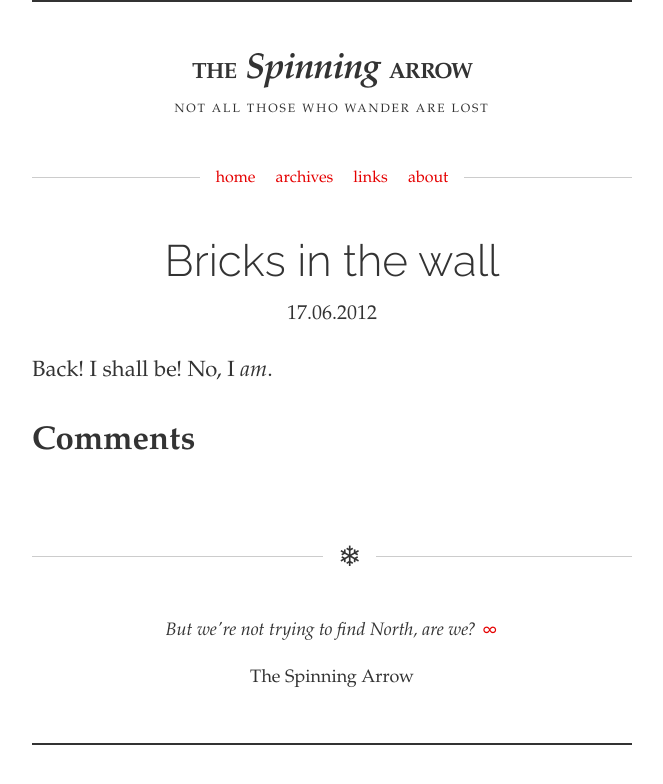
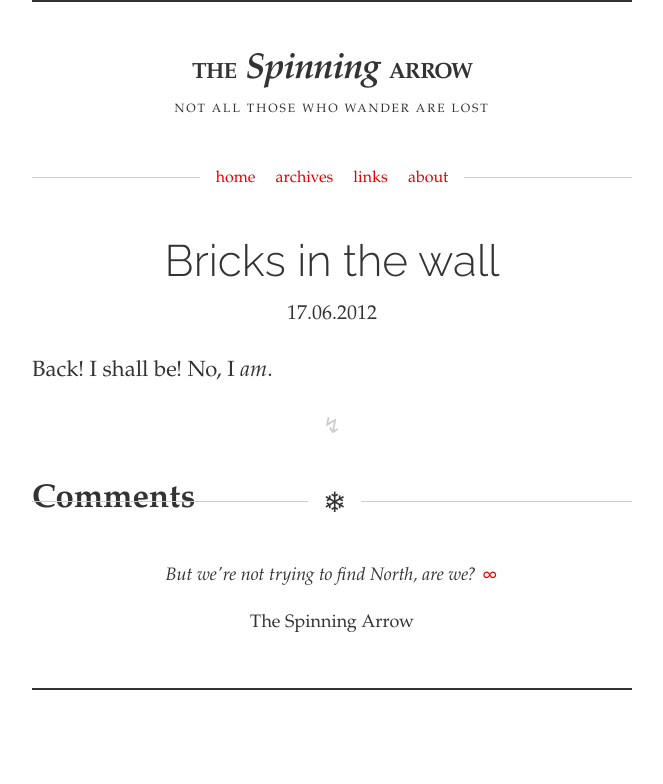
Before and after one commit to spinningarrow/blog.sahil.me, a Jekyll site: the page built from _posts/2012-06-18-bricks-in-wall.md, in a window 1280 px wide. Shown: the top 784 px of the page, without its empty margins (308-971 px from the left). Built offline with Jekyll 4.4.1, drawn with Linux system fonts in a browser that asks for light colours; some web fonts are replaced; comment, search, counter and statistics services are not loaded.

Commit message:
Add separator between post and comments section
* Added minimal arrow separator (to be reviewed)
* Changed CSS for footer glyph to use only one pseudo-element
* Darked $lightAccentColor from #f6f6f6 to #f2f2f2 (to be reviewed)

```diff
--- a/assets/css/_stylus/colours.styl
+++ b/assets/css/_stylus/colours.styl
@@ -1,7 +1,7 @@
 $backgroundColor = #fff
 $textColor = #333
 $accentColor = #ccc
-$lightAccentColor = #f6f6f6
+$lightAccentColor = #f2f2f2
 $linkColor = #E50000
 // $visitedLinkColor = #226695
 $hoveredLinkColor = #BF0000
--- a/assets/css/arrow.css
+++ b/assets/css/arrow.css
@@ -14,7 +14,7 @@
   display: none;
 }
 #dsq-content .dsq-comment {
-  border-top: 1px solid #f6f6f6;
+  border-top: 1px solid #f2f2f2;
   padding-top: 1em;
 }
 #dsq-content .dsq-comment-header {
@@ -47,7 +47,7 @@
   display: none;
 }
 #dsq-content .dsq-post-area {
-  border-top: 1px solid #f6f6f6;
+  border-top: 1px solid #f2f2f2;
 }
 #dsq-content .dsq-request-user-info .dsq-request-user-name,
 #dsq-content .dsq-request-user-info .dsq-request-user-stats {
@@ -111,23 +111,17 @@
 }
 body > footer {
   font-size: 18px;
+  border-top: 1px solid #ccc;
   margin-top: 40px;
-  padding-bottom: 50px;
+  padding: 60px 0 50px;
   position: relative;
   text-align: center;
 }
 body > footer:before {
-  border-top: 1px solid #ccc;
-  content: '';
-  display: block;
-  margin-bottom: 60px;
-  z-index: -1;
-}
-body > footer:after {
   background: #fff;
   content: '❄';
   font-size: 28px;
-  left: 48.5%;
+  left: 46%;
   line-height: 1;
   padding: 0 15px;
   position: absolute;
@@ -181,7 +175,7 @@
   padding: 0;
 }
 .home.listing li {
-  border-top: 1px solid #f6f6f6;
+  border-top: 1px solid #f2f2f2;
   clear: both;
   padding: 20px 0;
 }
@@ -232,7 +226,7 @@
   font-style: normal;
 }
 article blockquote {
-  border-left: 0.5em solid #f6f6f6;
+  border-left: 0.5em solid #f2f2f2;
   margin: 0;
   padding-left: 1em;
 }
@@ -240,7 +234,7 @@
   font-family: $monospaceFont;
 }
 article pre code {
-  border-left: 0.5em solid #f6f6f6;
+  border-left: 0.5em solid #f2f2f2;
   display: block;
   font-size: 18px;
   line-height: 1.2;
@@ -248,6 +242,12 @@
 }
 .comments {
   min-height: 100px;
+}
+.comments:before {
+  color: #ccc;
+  content: '↯';
+  display: block;
+  text-align: center;
 }
 .comments h2 a {
   border-bottom: 0;
```
Also changed, not shown: assets/css/_stylus/arrow.styl (+9 -9 lines).
